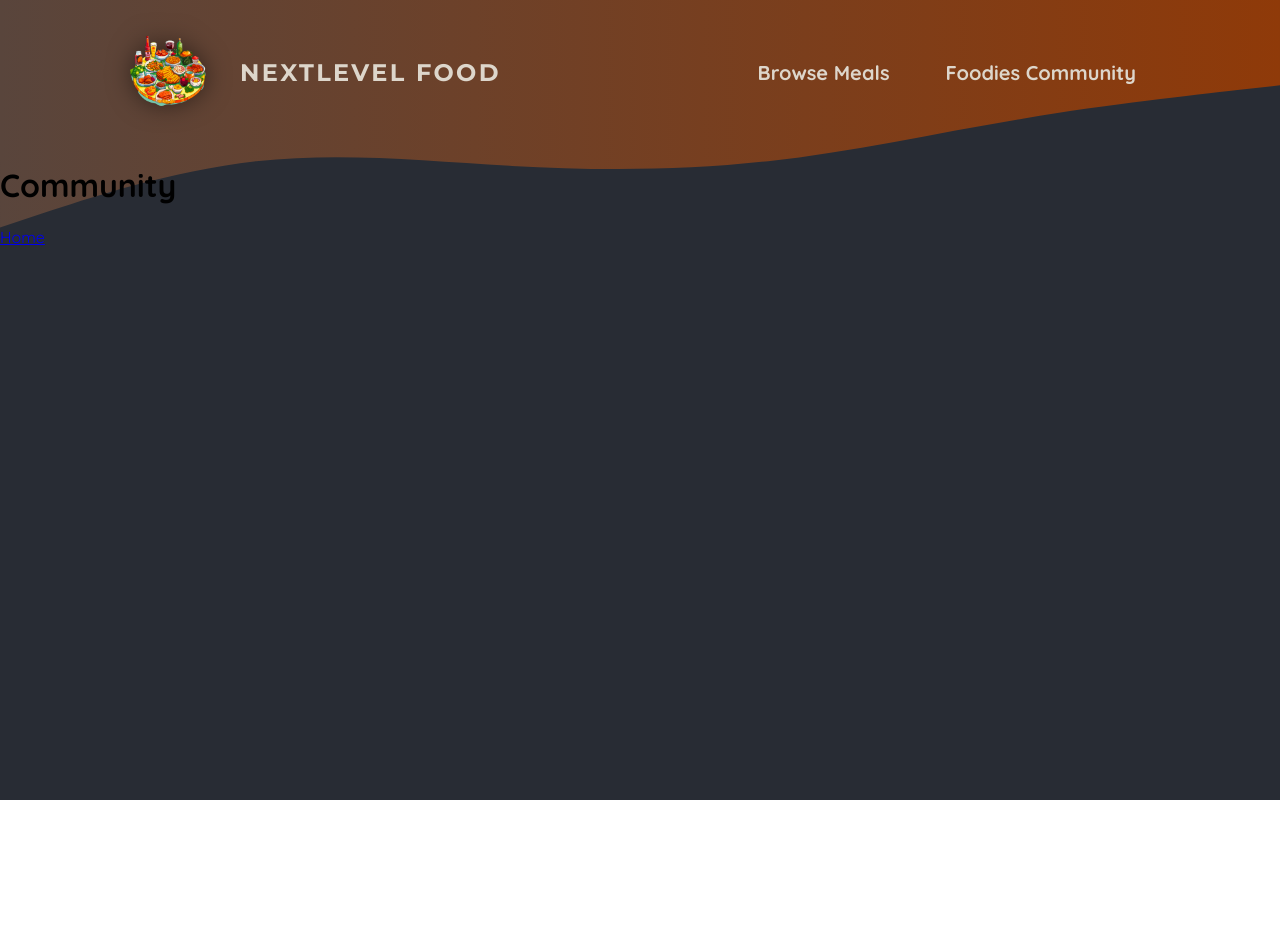
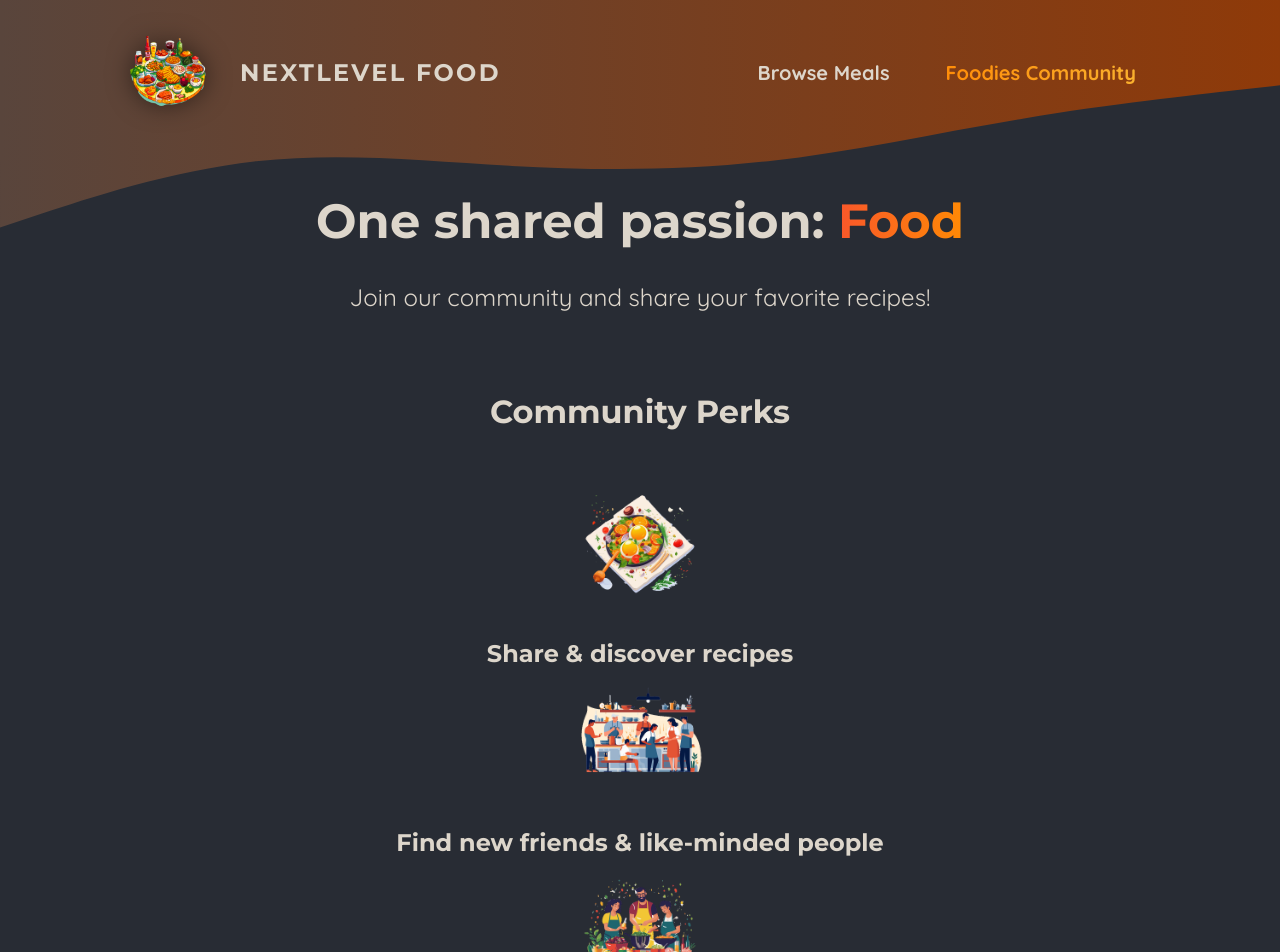
Before and after one commit to HuzaifaNaseer02/foodies-nextjs, a Next.js app: page /community in a window 1280 px wide. Shown: the top 952 px of the page. Before the commit the page ends 800 px from the top, so only its background shows below. Built offline with nearby package versions, Linux system fonts and the light colour scheme.

Commit message:
Added active class to active path

```diff
--- a/app/community/page.js
+++ b/app/community/page.js
@@ -1,14 +1,40 @@
-import Link from "next/link";
+import Image from "next/image";
 
-const Community = () => {
+import mealIcon from "@/assets/icons/meal.png";
+import communityIcon from "@/assets/icons/community.png";
+import eventsIcon from "@/assets/icons/events.png";
+import classes from "./page.module.css";
+
+export default function CommunityPage() {
   return (
-    <main>
-      <h1>Community</h1>
-      <p>
-        <Link href="/">Home</Link>
-      </p>
-    </main>
+    <>
+      <header className={classes.header}>
+        <h1>
+          One shared passion: <span className={classes.highlight}>Food</span>
+        </h1>
+        <p>Join our community and share your favorite recipes!</p>
+      </header>
+      <main className={classes.main}>
+        <h2>Community Perks</h2>
+
+        <ul className={classes.perks}>
+          <li>
+            <Image src={mealIcon} alt="A delicious meal" />
+            <p>Share & discover recipes</p>
+          </li>
+          <li>
+            <Image src={communityIcon} alt="A crowd of people, cooking" />
+            <p>Find new friends & like-minded people</p>
+          </li>
+          <li>
+            <Image
+              src={eventsIcon}
+              alt="A crowd of people at a cooking event"
+            />
+            <p>Participate in exclusive events</p>
+          </li>
+        </ul>
+      </main>
+    </>
   );
-};
-
-export default Community;
+}
--- /dev/null
+++ b/app/community/page.module.css
@@ -0,0 +1,61 @@
+.header {
+  gap: 3rem;
+  margin: 3rem auto 5rem auto;
+  width: 90%;
+  max-width: 75rem;
+  color: #ddd6cb;
+  font-size: 1.5rem;
+  text-align: center;
+}
+
+.header h1 {
+  font-family: "Montserrat", sans-serif;
+}
+
+.highlight {
+  background: linear-gradient(90deg, #f9572a, #ff8a05);
+  background-clip: text;
+  -webkit-background-clip: text;
+  -webkit-text-fill-color: transparent;
+}
+
+.main {
+  width: 90%;
+  max-width: 40rem;
+  margin: 0 auto;
+  text-align: center;
+}
+
+.main h2 {
+  font-family: "Montserrat", sans-serif;
+  font-size: 2rem;
+  margin-bottom: 3rem;
+  color: #ddd6cb;
+}
+
+.perks {
+  list-style: none;
+  margin: 3rem 0;
+  padding: 0;
+}
+
+.perks li {
+  display: flex;
+  flex-direction: column;
+  align-items: center;
+  gap: 2rem;
+}
+
+.perks img {
+  width: 8rem;
+  height: 8rem;
+  object-fit: contain;
+}
+
+.perks p {
+  font-family: "Montserrat", sans-serif;
+  font-size: 1.5rem;
+  font-weight: bold;
+  margin: 0;
+  color: #ddd6cb;
+}
--- a/components/main-header/main-header.js
+++ b/components/main-header/main-header.js
@@ -1,10 +1,13 @@
+"use client";
 import Link from "next/link";
 import logoImg from "@/assets/logo.png";
 import classes from "./main-header.module.css";
 import Image from "next/image";
 import MainHeaderBackground from "./main-header-background";
+import { usePathname } from "next/navigation";
 
 const MainHeader = () => {
+  const path = usePathname();
   return (
     <>
       <MainHeaderBackground />
@@ -17,10 +20,22 @@
         <nav className={classes.nav}>
           <ul>
             <li>
-              <Link href="/meals">Browse Meals</Link>
+              <Link
+                href="/meals"
+                className={
+                  path.startsWith("/meals") ? classes.active : undefined
+                }
+              >
+                Browse Meals
+              </Link>
             </li>
             <li>
-              <Link href="/community">Foodies Community</Link>
+              <Link
+                href="/community"
+                className={path === "/community" ? classes.active : undefined}
+              >
+                Foodies Community
+              </Link>
             </li>
           </ul>
         </nav>
```
